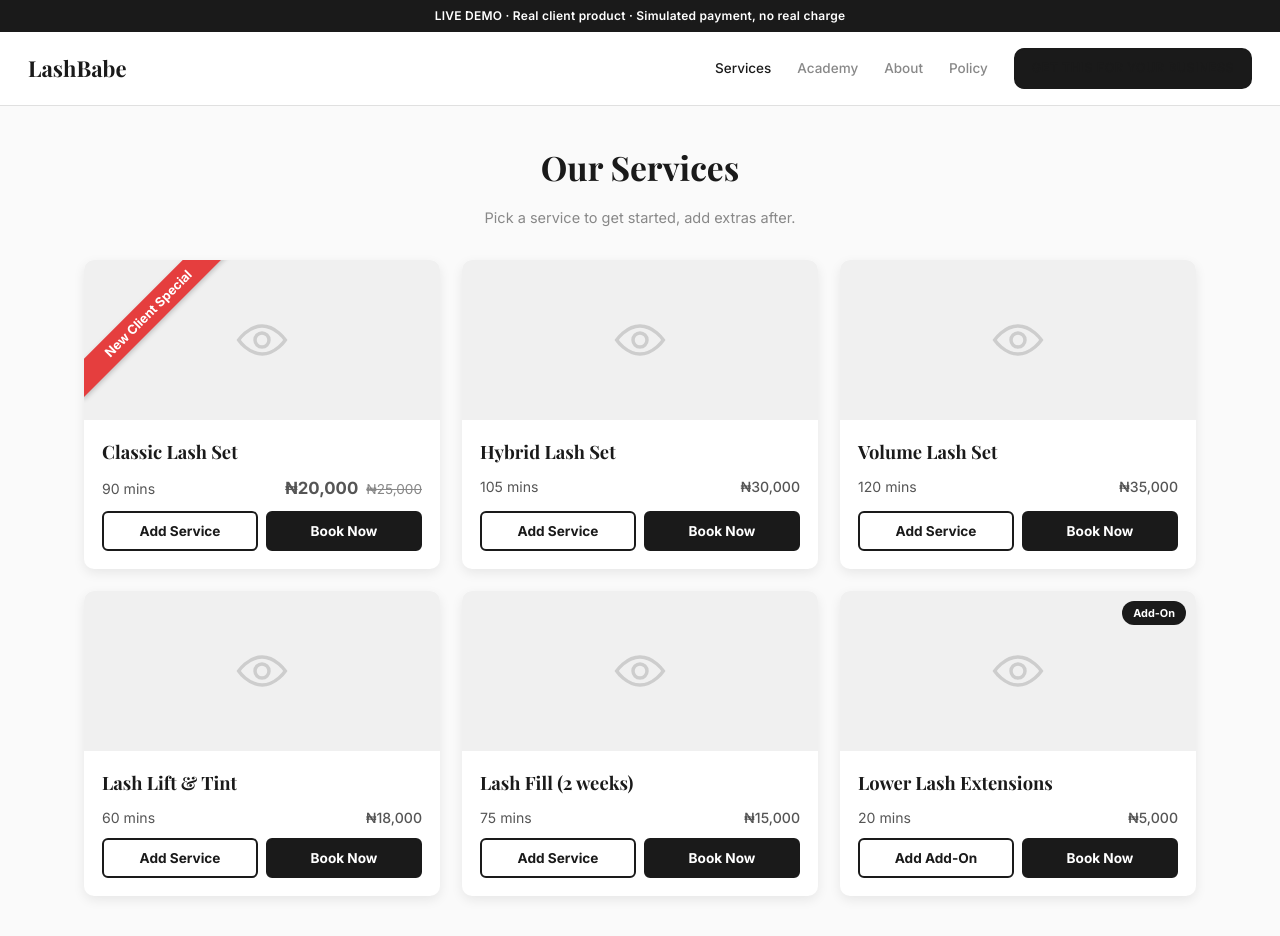
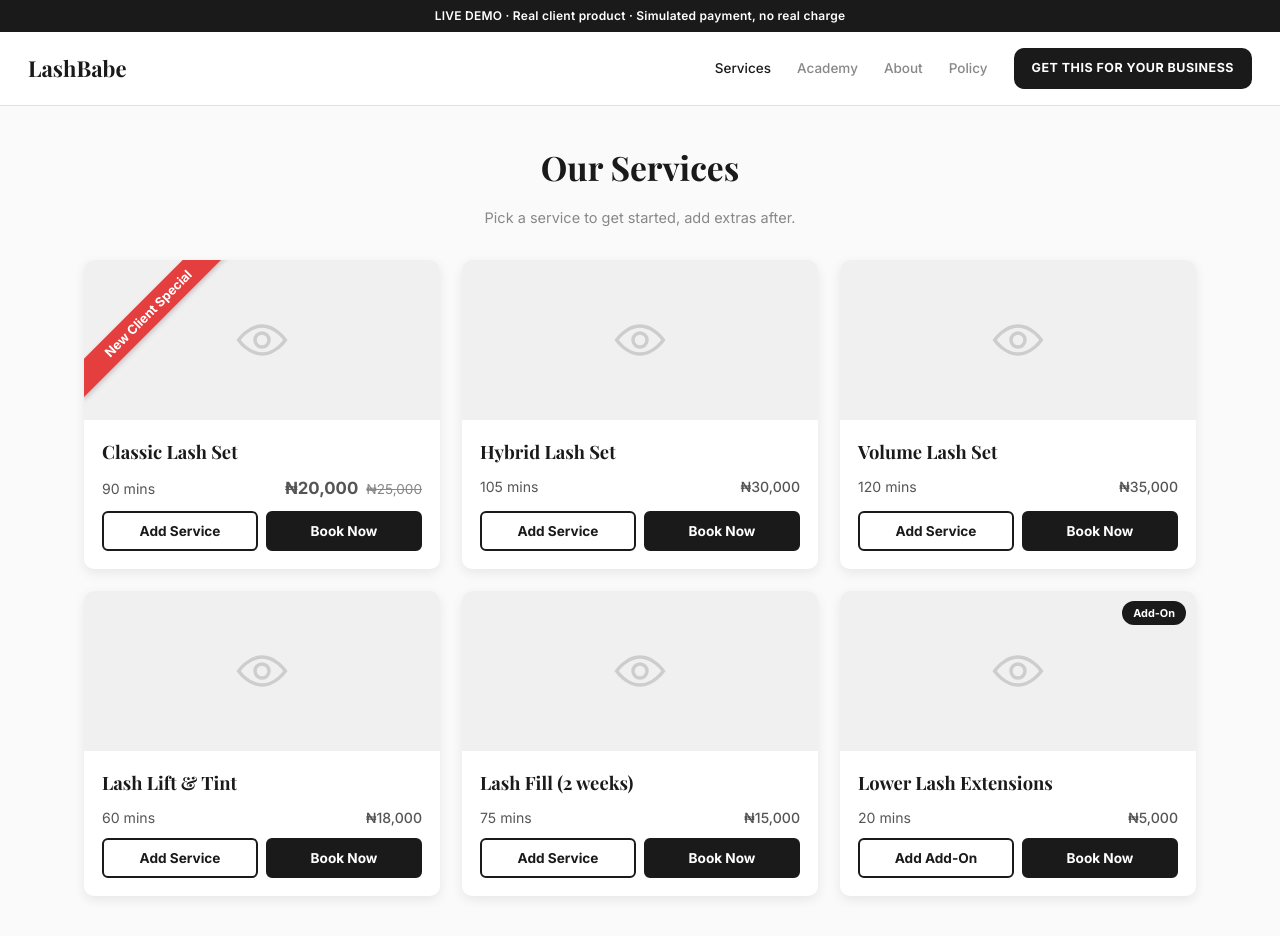
Before and after one commit to softtunex/adalin-landing-page, a website with bundled scripts: page demo/index.html in a window 1280 px wide. Both pictures are taken after a click on the button "CONTINUE AS GUEST". Built offline with nearby package versions, Linux system fonts and the light colour scheme.

Commit message:
Fix invisible text on the nav CTA button
.topnav .links a had higher CSS specificity than .btn-primary, so its
color: var(--charcoal) silently won over the button's intended white
text, black text on a black button. Excluded .btn-primary from that
rule with :not() instead of fighting it with specificity.

Co-Authored-By: Claude Sonnet 5 <noreply@anthropic.com>

```diff
--- a/demo/style.css
+++ b/demo/style.css
@@ -63,8 +63,9 @@ table { border-collapse: collapse; width: 100%; }
 }
 .topnav .logo { font-family: var(--font-heading); font-size: 22px; font-weight: 700; cursor: pointer; }
 .topnav .links { display: flex; gap: 26px; align-items: center; }
-.topnav .links a { color: var(--charcoal); text-decoration: none; font-size: 13.5px; font-weight: 500; }
+.topnav .links a:not(.btn-primary) { color: var(--charcoal); text-decoration: none; font-size: 13.5px; font-weight: 500; }
 .topnav .links a.muted { color: var(--grey-mid); pointer-events: none; }
+.topnav .links a.btn-primary { text-decoration: none; }
 .cart-pill {
   display: flex; align-items: center; gap: 6px; background: var(--charcoal); color: #fff;
   border-radius: 100px; padding: 7px 14px; font-size: 12.5px; font-weight: 700; border: none;
```
